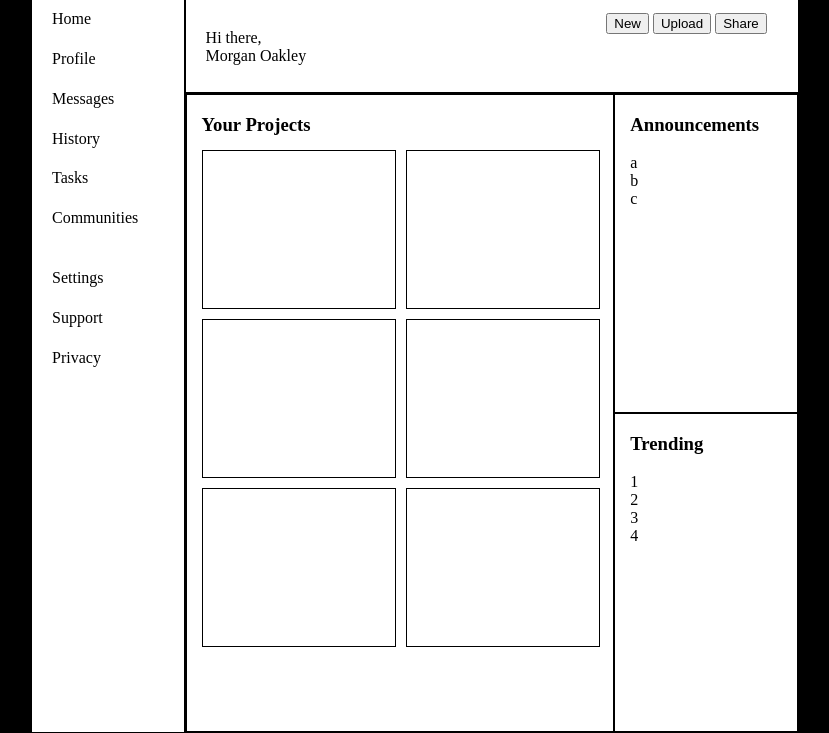
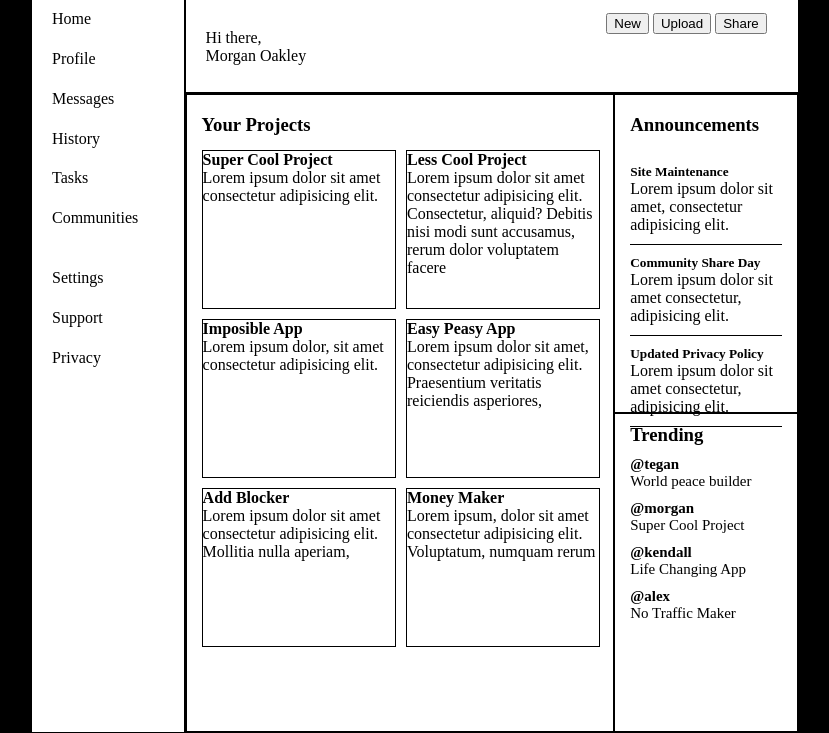
Before and after one commit to sarzhh/admin-dashboard, a plain HTML site: page index.html in a window 1280 px wide. Shown: the part 67-800 px from the top of the page, without its empty margins (225-1054 px from the left). Drawn offline with Linux system fonts and the light colour scheme.

Commit message:
Add layout to dummy content to finish the structure

```diff
--- a/index.html
+++ b/index.html
@@ -42,28 +42,55 @@
         <div class="main">
             <div class="projects">
                 <h3>Your Projects</h3>
-                <div class="sub"></div>
-                <div class="sub"></div>
-                <div class="sub"></div>
-                <div class="sub"></div>
-                <div class="sub"></div>
-                <div class="sub"></div>
+                <div class="sub">
+                    <h4>Super Cool Project</h4>
+                    <p>Lorem ipsum dolor sit amet consectetur adipisicing elit. </p>
+                </div>
+                <div class="sub">
+                    <h4>Less Cool Project</h4>
+                    <p>Lorem ipsum dolor sit amet consectetur adipisicing elit. Consectetur, aliquid? Debitis nisi modi sunt accusamus, rerum dolor voluptatem facere </p>
+                </div>
+                <div class="sub">
+                    <h4>Imposible App</h4>
+                    <p>Lorem ipsum dolor, sit amet consectetur adipisicing elit. </p>
+                </div>
+                <div class="sub">
+                    <h4>Easy Peasy App</h4>
+                    <p>Lorem ipsum dolor sit amet, consectetur adipisicing elit. Praesentium veritatis reiciendis asperiores, </p>
+                </div>
+                <div class="sub">
+                    <h4>Add Blocker</h4>
+                    <p>Lorem ipsum dolor sit amet consectetur adipisicing elit. Mollitia nulla aperiam, </p>
+                </div>
+                <div class="sub">
+                    <h4>Money Maker</h4>
+                    <p>Lorem ipsum, dolor sit amet consectetur adipisicing elit. Voluptatum, numquam rerum </p>
+                </div>
             </div>
             <div class="announcements">
                 <h3>Announcements</h3>
-                <div>
-                    <div class="">a</div>
-                    <div class="">b</div>
-                    <div class="">c</div>
+                <div class="subb">
+                    <div>
+                        <h5>Site Maintenance</h5>
+                        <p>Lorem ipsum dolor sit amet, consectetur adipisicing elit. </p>
+                    </div>
+                    <div>
+                        <h5>Community Share Day</h5>
+                        <p>Lorem ipsum dolor sit amet consectetur, adipisicing elit.</p>
+                    </div>
+                    <div>
+                        <h5>Updated Privacy Policy</h5>
+                        <p>Lorem ipsum dolor sit amet consectetur, adipisicing elit.</p>
+                    </div>
                 </div>
             </div>
             <div class="trending">
                 <h3>Trending</h3>
-                <div>
-                    <div class="">1</div>
-                    <div class="">2</div>
-                    <div class="">3</div>
-                    <div class="">4</div>
+                <div class="subbb">
+                    <div> <strong> @tegan</strong> <br> World peace builder</div>
+                    <div> <strong>@morgan</strong> <br>Super Cool Project</div>
+                    <div> <strong>@kendall</strong> <br>Life Changing App</div>
+                    <div> <strong>@alex</strong> <br>No Traffic Maker</div>
                 </div>
             </div>
         </div>
--- a/styles.css
+++ b/styles.css
@@ -79,3 +79,33 @@ body{
 .trending{
     padding: 0px 15px;
 }
+
+h4,h5{
+    margin: 0px;
+}
+
+h5{
+    padding-top: 10px;
+}
+
+.sub>p, .subb>div>p{
+    margin: 0;
+}
+
+.subb>div>p{
+    padding-bottom: 10px;
+    border-bottom: 1px solid black;
+}
+
+.announcements>h3, {
+    margin-bottom: 0px;
+}
+
+.subbb>div{
+    font-size: 15px;
+    padding-bottom: 10px;
+}
+
+.trending>h3{
+    margin: 10px 0px;
+}
```
